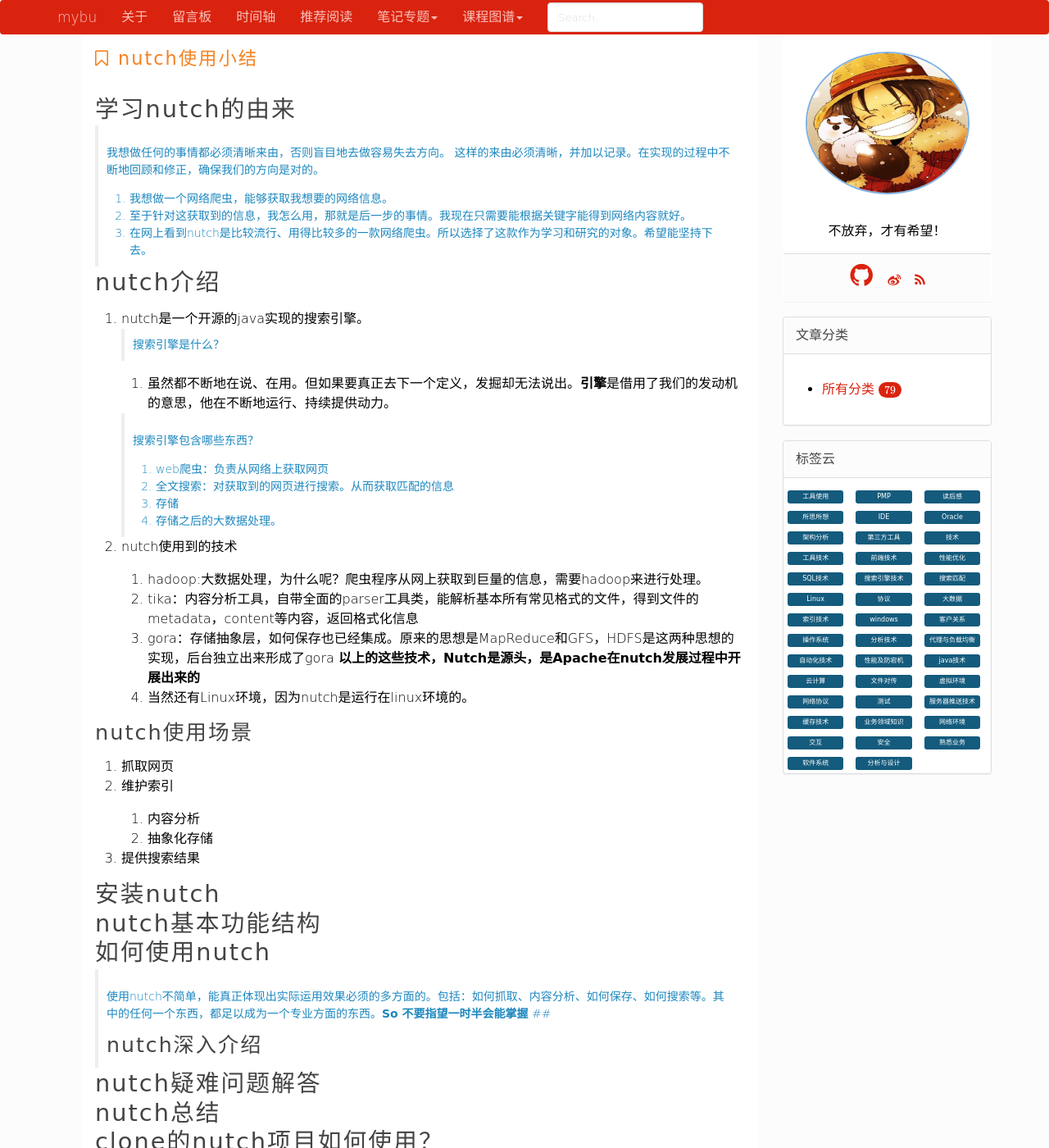
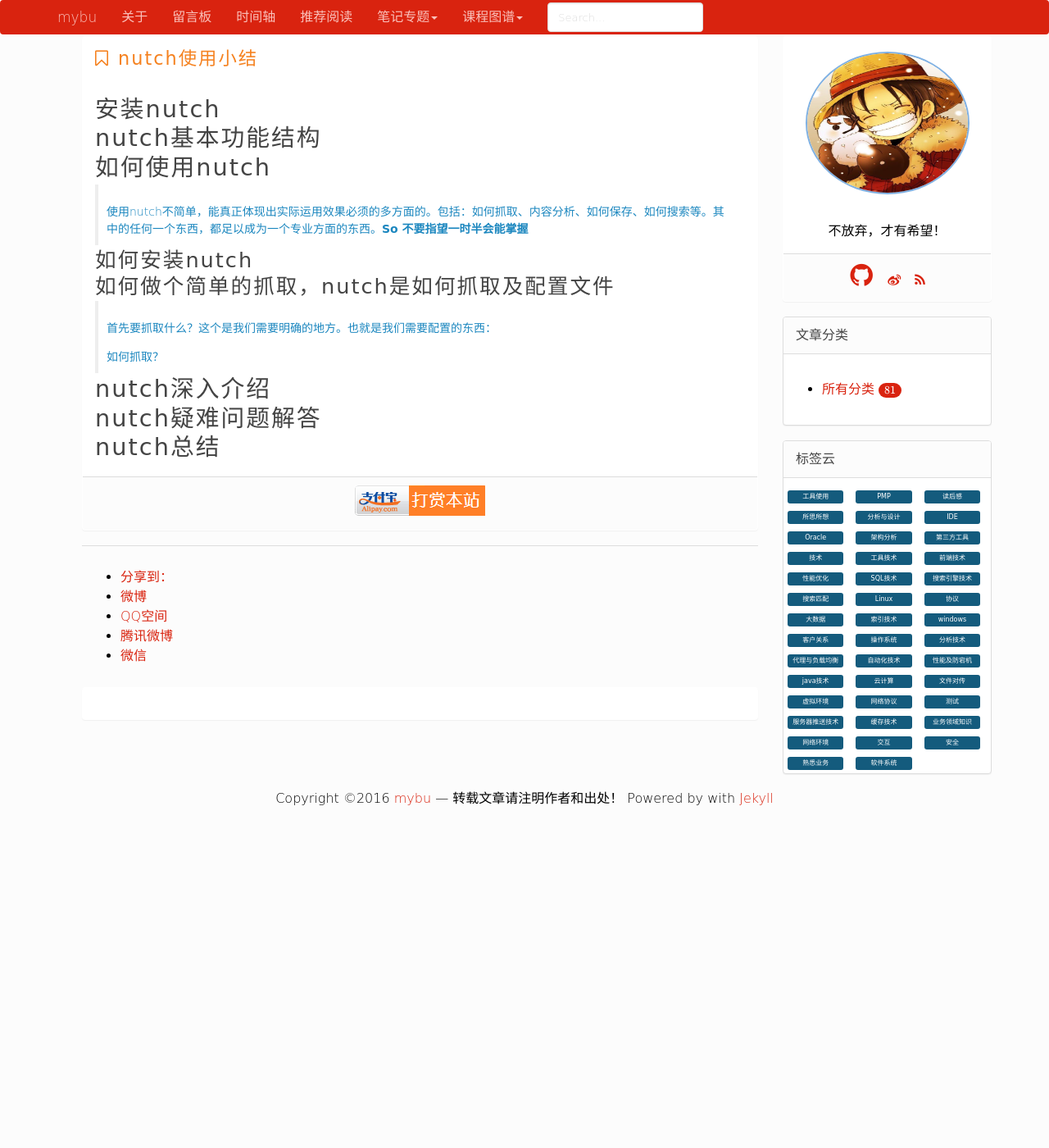
Before and after one commit to mybu/mybu.github.com, a Jekyll site: the page built from _posts/strok/tech/spider/2016-11-03-nutch使用小结.md, in a window 1280 px wide and 1400 px high. Shown: the whole window at 82% size. Built offline with Jekyll 4.4.1, drawn with Linux system fonts in a browser that asks for light colours; nearby versions of some CDN libraries; formulas are drawn with MathJax 3; comment, search, counter and statistics services are not loaded.

Commit message:
啊啊啊啊啊啊啊啊啊啊啊

```diff
--- a/_posts/strok/tech/spider/2016-11-03-nutch使用小结.md
+++ b/_posts/strok/tech/spider/2016-11-03-nutch使用小结.md
@@ -4,55 +4,23 @@ title: nutch使用小结
 description: 工作中总结
 tags: 搜索引擎技术
 ---
-# 学习nutch的由来
-> 我想做任何的事情都必须清晰来由，否则盲目地去做容易失去方向。
-这样的来由必须清晰，并加以记录。在实现的过程中不断地回顾和修正，确保我们的方向是对的。
-1. 我想做一个网络爬虫，能够获取我想要的网络信息。
-2. 至于针对这获取到的信息，我怎么用，那就是后一步的事情。我现在只需要能根据关键字能得到网络内容就好。
-3. 在网上看到nutch是比较流行、用得比较多的一款网络爬虫。所以选择了这款作为学习和研究的对象。希望能坚持下去。
-
-
-# nutch介绍
-1. nutch是一个开源的java实现的搜索引擎。
->搜索引擎是什么？
-	1. 虽然都不断地在说、在用。但如果要真正去下一个定义，发掘却无法说出。**引擎**是借用了我们的发动机的意思，他在不断地运行、持续提供动力。
-
-	>搜索引擎包含哪些东西？
-	1. web爬虫：负责从网络上获取网页
-	2. 全文搜索：对获取到的网页进行搜索。从而获取匹配的信息
-	3. 存储
-	4. 存储之后的大数据处理。
-2. nutch使用到的技术
-	1. hadoop:大数据处理，为什么呢？爬虫程序从网上获取到巨量的信息，需要hadoop来进行处理。
-	2. tika：内容分析工具，自带全面的parser工具类，能解析基本所有常见格式的文件，得到文件的metadata，content等内容，返回格式化信息
-	3. gora：存储抽象层，如何保存也已经集成。原来的思想是MapReduce和GFS，HDFS是这两种思想的实现，后台独立出来形成了gora
-	**以上的这些技术，Nutch是源头，是Apache在nutch发展过程中开展出来的**
-	4. 当然还有Linux环境，因为nutch是运行在linux环境的。
-
-## nutch使用场景
-1. 抓取网页
-2. 维护索引
-	1. 内容分析
-	2. 抽象化存储
-3. 提供搜索结果
-
 # 安装nutch
 
 # nutch基本功能结构
 
 # 如何使用nutch
 >使用nutch不简单，能真正体现出实际运用效果必须的多方面的。包括：如何抓取、内容分析、如何保存、如何搜索等。其中的任何一个东西，都足以成为一个专业方面的东西。**So 不要指望一时半会能掌握**
-##
+
+## 如何安装nutch
+
+## 如何做个简单的抓取，nutch是如何抓取及配置文件
+>首先要抓取什么？这个是我们需要明确的地方。也就是我们需要配置的东西：
+>
+>如何抓取？
+>
+
 # nutch深入介绍
 
 # nutch疑难问题解答
 
 # nutch总结
-
-# clone的nutch项目如何使用？
-
-## 运行环境要求
-
-## 项目搭建
-
-## 项目启动
```
Also changed, not shown: _posts/strok/tech/spider/2016-12-13-nutch基础理论介绍.md (added, +55 -0 lines), _posts/strok/tech/spider/2016-12-13-nutch源码项目阅读.md (added, +14 -0 lines).
